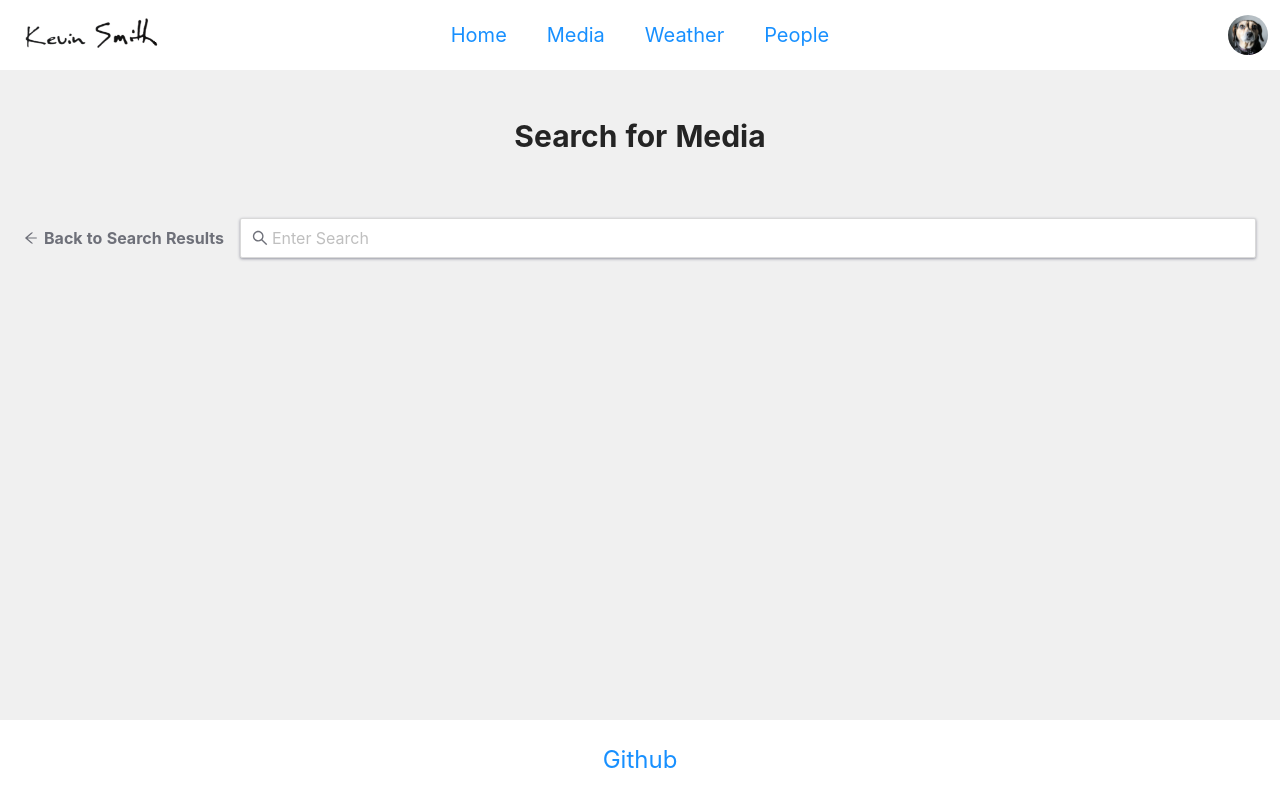
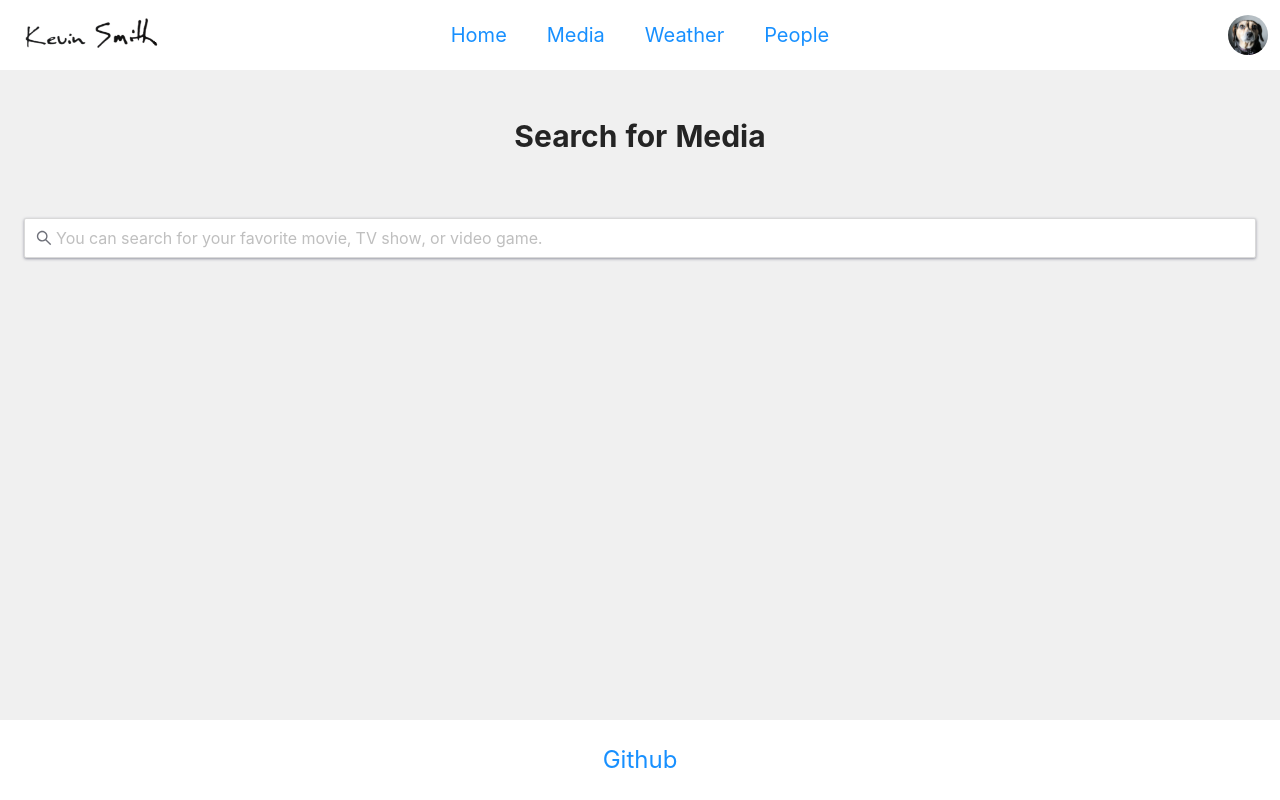
Before and after one commit to ksmith0813/next-swr, a Next.js app: page /media/search in a window 1280 px wide. Built offline with nearby package versions, Linux system fonts and the light colour scheme.

Commit message:
removed back to search logic in search input, added placeholders to page search controls, remove search prop for now

```diff
--- a/components/__common__/search/searchInput.tsx
+++ b/components/__common__/search/searchInput.tsx
@@ -1,8 +1,6 @@
 import React, { ChangeEvent, FC, KeyboardEventHandler, useState } from 'react';
 import { Col, Input, Row } from 'antd';
-import { ArrowLeftOutlined, SearchOutlined } from '@ant-design/icons';
-import { IconLinkButton } from 'components/__common__/button/iconLinkButton';
-import { LINK_LABELS } from 'constants/global';
+import { SearchOutlined } from '@ant-design/icons';
 import { useRouter } from 'next/router';
 
 export interface SearchProps {
@@ -14,8 +12,6 @@ export interface SearchProps {
 export const SearchInput: FC<SearchProps> = ({ route, placeholder = 'Enter Search', hasSearchIcon = true }) => {
   const router = useRouter();
 
-  const search = router?.query?.q;
-
   const [searchString, setSearchString] = useState('');
 
   const handleSearch = (path: string) => {
@@ -25,28 +21,12 @@ export const SearchInput: FC<SearchProps> = ({ route, placeholder = 'Enter Searc
     });
   };
 
-  const handleReturnToSearch = () => {
-    router.push({
-      pathname: route,
-      query: { q: search },
-    });
-  };
-
   const handleChange = (event: ChangeEvent<HTMLInputElement>): void => {
     const { value } = event.currentTarget;
     setSearchString(value);
   };
 
   const handleSubmit: KeyboardEventHandler<HTMLInputElement> = () => searchString && handleSearch(route);
-
-  const backToResultsContent = search && (
-    <IconLinkButton
-      title={LINK_LABELS.backToSearchResults}
-      icon={<ArrowLeftOutlined />}
-      onClick={handleReturnToSearch}
-      testId='back-to-search-link'
-    />
-  );
 
   const searchInputContent = (
     <Input
@@ -64,7 +44,6 @@ export const SearchInput: FC<SearchProps> = ({ route, placeholder = 'Enter Searc
 
   return (
     <Row justify='space-between' align='middle' className='my-4 pb-2 print-hidden'>
-      {backToResultsContent && <Col className='-ml-4'>{backToResultsContent}</Col>}
       <Col flex={1}>{searchInputContent}</Col>
     </Row>
   );
--- a/components/media/media.tsx
+++ b/components/media/media.tsx
@@ -1,16 +1,12 @@
-import React, { FC } from 'react';
+import React from 'react';
 import { Page } from 'components/__common__/layout/page/page';
 import { ROUTES, TITLES } from 'constants/global';
 import { SearchInput } from 'components/__common__/search/searchInput';
 
-interface MediaProps {
-  search?: string;
-}
-
-export const Media: FC<MediaProps> = ({ search }) => {
+export const Media = () => {
   return (
     <Page title={TITLES.media}>
-      <SearchInput route={ROUTES.media} />
+      <SearchInput route={ROUTES.media} placeholder='You can search for your favorite movie, TV show, or video game.' />
     </Page>
   );
 };
--- a/components/people/people.tsx
+++ b/components/people/people.tsx
@@ -1,16 +1,15 @@
-import React, { FC } from 'react';
+import React from 'react';
 import { Page } from 'components/__common__/layout/page/page';
 import { ROUTES, TITLES } from 'constants/global';
 import { SearchInput } from 'components/__common__/search/searchInput';
 
-interface PeopleProps {
-  search?: string;
-}
-
-export const People: FC<PeopleProps> = ({ search }) => {
+export const People = () => {
   return (
     <Page title={TITLES.people}>
-      <SearchInput route={ROUTES.people} />
+      <SearchInput
+        route={ROUTES.people}
+        placeholder='You can search for people by name, city, state, or date of birth.'
+      />
     </Page>
   );
 };
--- a/components/weather/weather.tsx
+++ b/components/weather/weather.tsx
@@ -1,16 +1,15 @@
-import React, { FC } from 'react';
+import React from 'react';
 import { Page } from 'components/__common__/layout/page/page';
 import { ROUTES, TITLES } from 'constants/global';
 import { SearchInput } from 'components/__common__/search/searchInput';
 
-interface WeatherProps {
-  search?: string;
-}
-
-export const Weather: FC<WeatherProps> = ({ search }) => {
+export const Weather = () => {
   return (
     <Page title={TITLES.weather}>
-      <SearchInput route={ROUTES.weather} />
+      <SearchInput
+        route={ROUTES.weather}
+        placeholder='You can search by zip code, latitude/longitude, or city/state.'
+      />
     </Page>
   );
 };
--- a/pages/media/[q].tsx
+++ b/pages/media/[q].tsx
@@ -1,13 +1,7 @@
 import React from 'react';
 import { Media as MediaContent } from 'components/media/media';
 import type { NextPage } from 'next';
-import { useRouter } from 'next/router';
 
-const Media: NextPage = () => {
-  const router = useRouter();
-  const search = router?.query?.q as string;
-
-  return <MediaContent search={search} />;
-};
+const Media: NextPage = () => <MediaContent />;
 
 export default Media;
--- a/pages/people/[q].tsx
+++ b/pages/people/[q].tsx
@@ -1,13 +1,7 @@
 import React from 'react';
 import { People as PeopleContent } from 'components/people/people';
 import type { NextPage } from 'next';
-import { useRouter } from 'next/router';
 
-const People: NextPage = () => {
-  const router = useRouter();
-  const search = router?.query?.q as string;
-
-  return <PeopleContent search={search} />;
-};
+const People: NextPage = () => <PeopleContent />;
 
 export default People;
--- a/pages/weather/[q].tsx
+++ b/pages/weather/[q].tsx
@@ -1,13 +1,7 @@
 import React from 'react';
 import { Weather as WeatherContent } from 'components/weather/weather';
 import type { NextPage } from 'next';
-import { useRouter } from 'next/router';
 
-const Weather: NextPage = () => {
-  const router = useRouter();
-  const search = router?.query?.q as string;
-
-  return <WeatherContent search={search} />;
-};
+const Weather: NextPage = () => <WeatherContent />;
 
 export default Weather;
```
